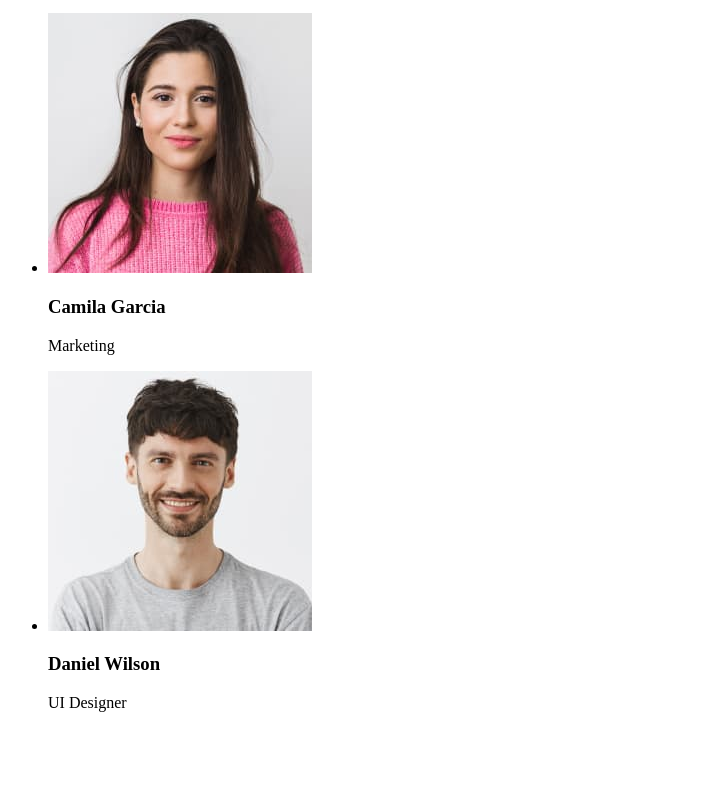
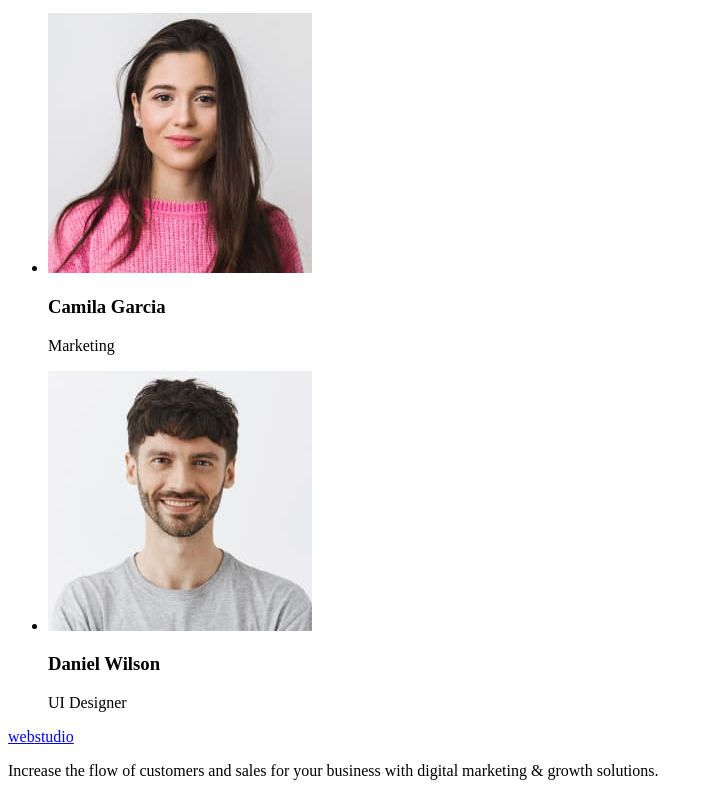
Before and after one commit to KseniaSenko/goit-markup-hw-01, a plain HTML site: page index.html in a window 1280 px wide. Shown: the part 2341-3137 px from the top of the page, without its empty margins (0-709 px from the left). Before the commit the page ends 3069 px from the top, so only its background shows below. Drawn offline with Linux system fonts and the light colour scheme.

Commit message:
добавила футер

```diff
--- a/index.html
+++ b/index.html
@@ -10,7 +10,7 @@
     <!-- header section -->
     <header>
       <nav>
-        <a href="/"><span>web</span>studio</a>
+        <a href=""><span>web</span>studio</a>
         <ul>
           <li><a href="">Studio</a></li>
           <li><a href="">Portfolio</a></li>
@@ -139,6 +139,12 @@
         </ul>
       </section>
     </main>
-    <footer></footer>
+    <footer>
+      <a href="/"><span>web</span>studio</a>
+      <p>
+        Increase the flow of customers and sales for your business with digital
+        marketing & growth solutions.
+      </p>
+    </footer>
   </body>
 </html>
```
